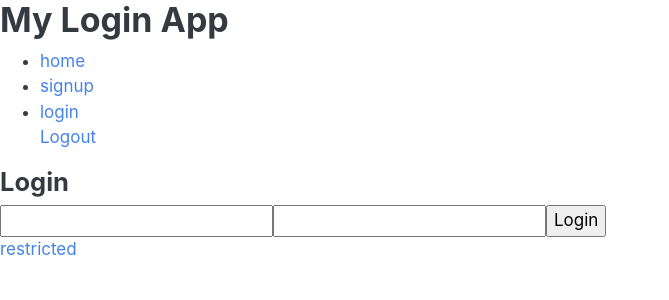
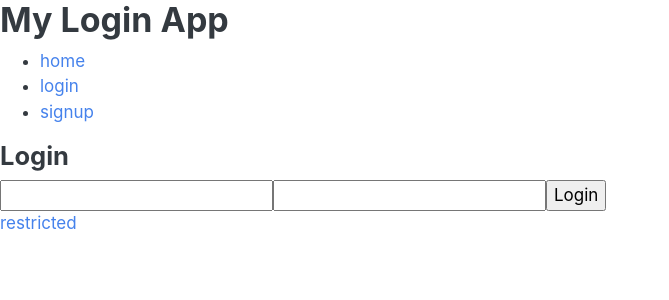
Before and after one commit to ChristopherZinger/Node_React_Mongo_Auth, a React (Create React App) app in the folder frontend/app/: page /login in a window 1280 px wide. Shown: the top 300 px of the page, without its empty margins (0-669 px from the left). Built offline with nearby package versions, Linux system fonts and the light colour scheme.

Commit message:
Walk around for problem of hiding Logout button when user is Authenticaeds and hiding login button when user is authenticated

```diff
--- a/frontend/app/src/components/auth/AuthMenu/AuthMenu.js
+++ b/frontend/app/src/components/auth/AuthMenu/AuthMenu.js
@@ -1,4 +1,4 @@
-import React, { Fragment, useEffect } from 'react';
+import React, { Fragment } from 'react';
 import {
     BrowserRouter as Router,
     Switch,
@@ -13,14 +13,7 @@ import { connect } from 'react-redux';
 
 function AuthMenu(props) {
 
-    useEffect(() => {
-        console.log('token: ', props.accessToken)
-
-        // props.accessToken !== '' ? <li><Logout /></li>
-        //     :
-        //     <li><Link to="/login">login</Link></li>
-    })
-
+    const hideLagout = props.accessToken !== '' ? 'false' : 'true'
 
     return (
         <div>
@@ -28,13 +21,18 @@ function AuthMenu(props) {
                 <ul>
                     <Fragment>
                         <li><Link to="/">home</Link></li>
-                        <li><Link to="/signup">signup</Link></li>
-                        <li><Link to="/login">login</Link></li>
-                        <Logout />
 
+                        {
+                            props.accessToken === '' ?
+                                <Fragment>
+                                    <li><Link to="/login">login</Link></li>
+                                    <li><Link to="/signup">signup</Link></li>
+                                </Fragment>
+                                :
+                                null
 
-
-
+                        }
+                        <Logout hide={hideLagout} />
                     </Fragment>
                 </ul>
 
--- a/frontend/app/src/components/auth/Logout/Logout.js
+++ b/frontend/app/src/components/auth/Logout/Logout.js
@@ -27,10 +27,15 @@ const Logout = props => {
             .catch(err => console.log(err))
     }
 
+
+
     return (
-        <div>
-            <a href='/' onClick={handleLogout}>Logout</a>
-        </div>
+        props.hide === 'true' ?
+            null :
+            <li>
+                <a href='/' onClick={handleLogout}>Logout</a>
+            </li>
+
     )
 }
 
```
Also changed, not shown: frontend/app/src/components/auth/Login/Login.js (+8 -0 lines).
